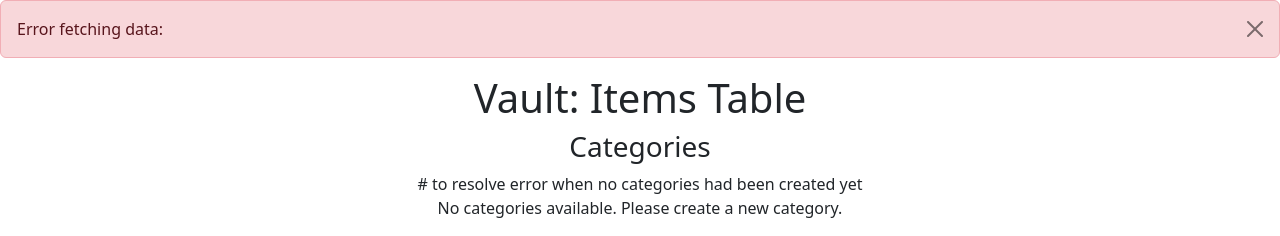
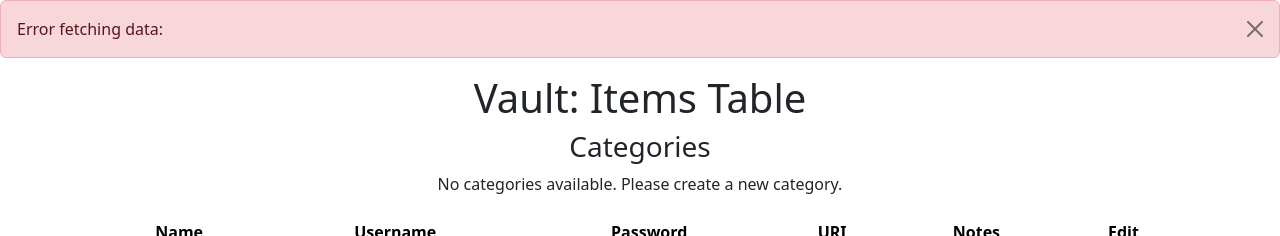
Before and after one commit to quinone/password-manager, a Flask app: page /vault/ in a window 1280 px wide. Shown: the part 56-292 px from the top of the page. Run offline with Flask 3, Linux system fonts and the light colour scheme; the visitor is signed in with stand-in values (Sample User, id 1); data comes from the database, SQL or seed files in the repository; lists and menus that the app fills with data are empty; some libraries are stand-ins or nearby versions.

Commit message:
Incorrect error appearing in HTML

```diff
--- a/app/templates/vault.html
+++ b/app/templates/vault.html
@@ -14,7 +14,7 @@
 <div class="left-pane">
     <h3>Categories</h3>
 
-# to resolve error when no categories had been created yet
+
     {% if folders %}
     <form action="{{ url_for('vault.select_folder') }}" method="post">
         <label for="folder">Choose a Category:</label>
```
